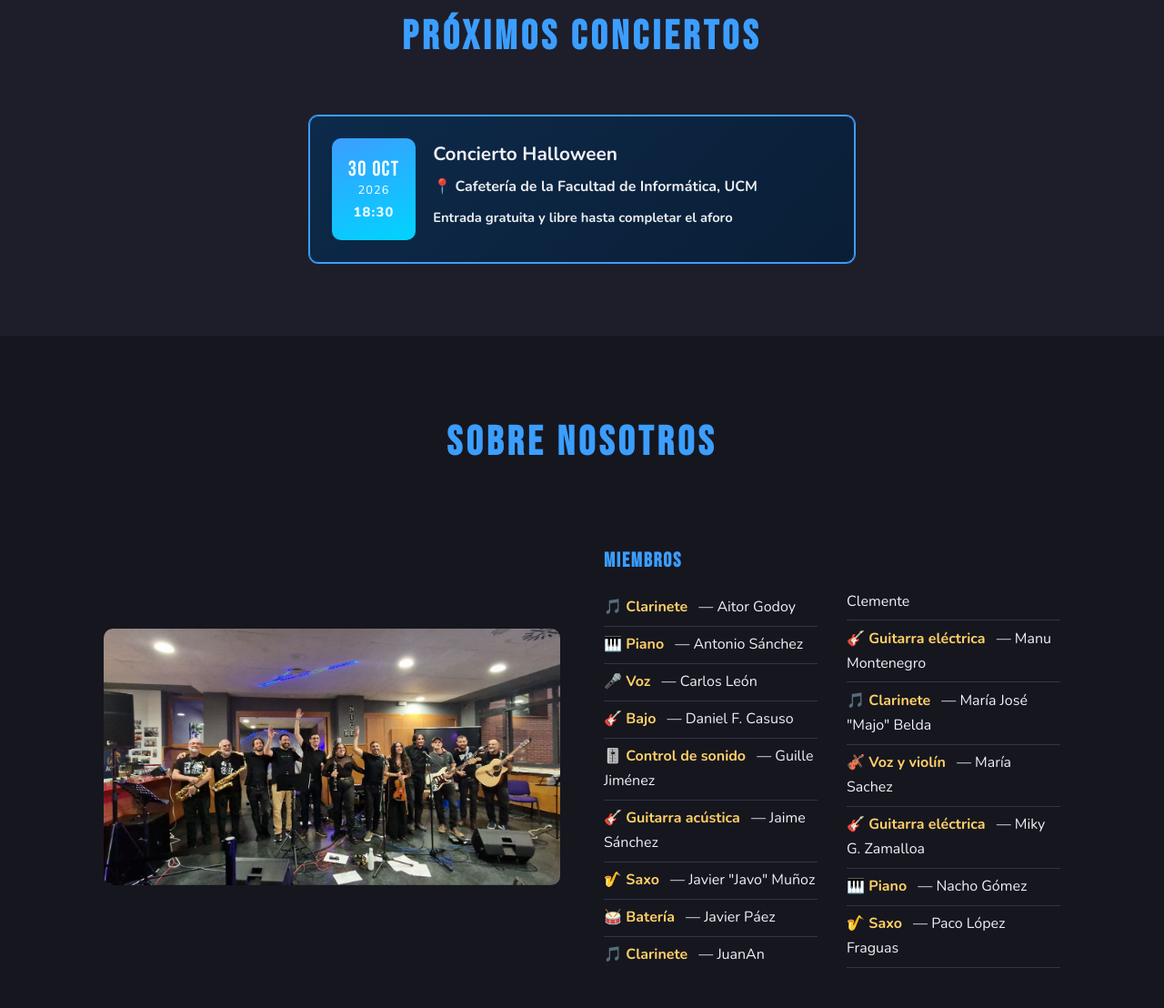
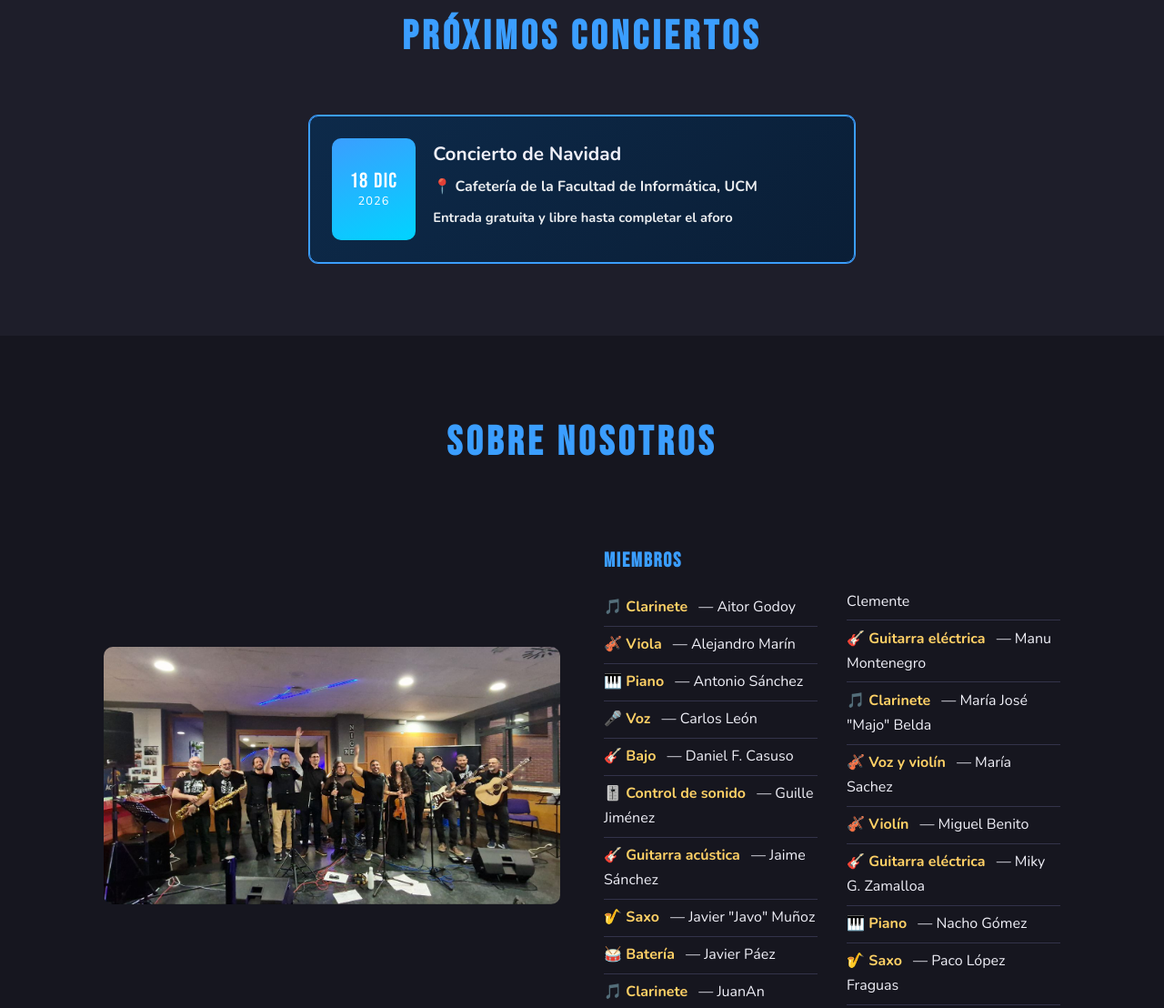
Before and after one commit to cleongh/bandafdi, a plain HTML site: page index.html in a window 1280 px wide. Shown: the part 877-1985 px from the top of the page at 91% size. Drawn offline with Linux system fonts and the light colour scheme.

Commit message:
concierto de navidad y nuevas incorporaciones

```diff
--- a/index.html
+++ b/index.html
@@ -50,14 +50,14 @@
         <article class="concert-card concert-card--upcoming">
           <div class="concert-date">
             <span class="day-month">
-              <span class="day">30</span>
-              <span class="month">OCT</span>
+              <span class="day">18</span>
+              <span class="month">DIC</span>
             </span>
             <span class="year">2026</span>
-            <span class="time">18:30</span>
+            <!-- <span class="time">16:00</span> -->
           </div>
           <div class="concert-info">
-            <h3>Concierto Halloween</h3>
+            <h3>Concierto de Navidad</h3>
             <p class="venue"><a href="https://www.google.com/maps/search/?api=1&query=Cafeter%C3%ADa+de+la+Facultad+de+Inform%C3%A1tica+UCM" target="_blank" rel="noopener noreferrer">📍 Cafetería de la Facultad de Informática, UCM</a></p>
             <p class="precio-entrada">Entrada gratuita y libre hasta completar el aforo</p>
             <p class="concert-desc"></p>
@@ -101,6 +101,7 @@
             <h3>Miembros</h3>
             <ul>
 	      <li><span class="role">🎵 Clarinete</span> — Aitor Godoy</li>
+	      <li><span class="role">🎻 Viola</span> — Alejandro Marín</li>
               <li><span class="role">🎹 Piano</span> — Antonio Sánchez</li>
               <li><span class="role">🎤 Voz</span> — Carlos León</li>
               <li><span class="role">🎸 Bajo</span> — Daniel F. Casuso</li>
@@ -112,6 +113,7 @@
               <li><span class="role">🎸 Guitarra eléctrica</span> — Manu Montenegro</li>
               <li><span class="role">🎵 Clarinete</span> — María José "Majo" Belda</li>
               <li><span class="role">🎻 Voz y violín</span> — María Sachez</li>
+	      <li><span class="role">🎻 Violín</span> — Miguel Benito</li>
               <li><span class="role">🎸 Guitarra eléctrica</span> — Miky G. Zamalloa</li>
               <li><span class="role">🎹 Piano</span> — Nacho Gómez</li>
               <li><span class="role">🎷 Saxo</span> — Paco López Fraguas</li>
```
Also changed, not shown: rss.xml (+4 -4 lines).
